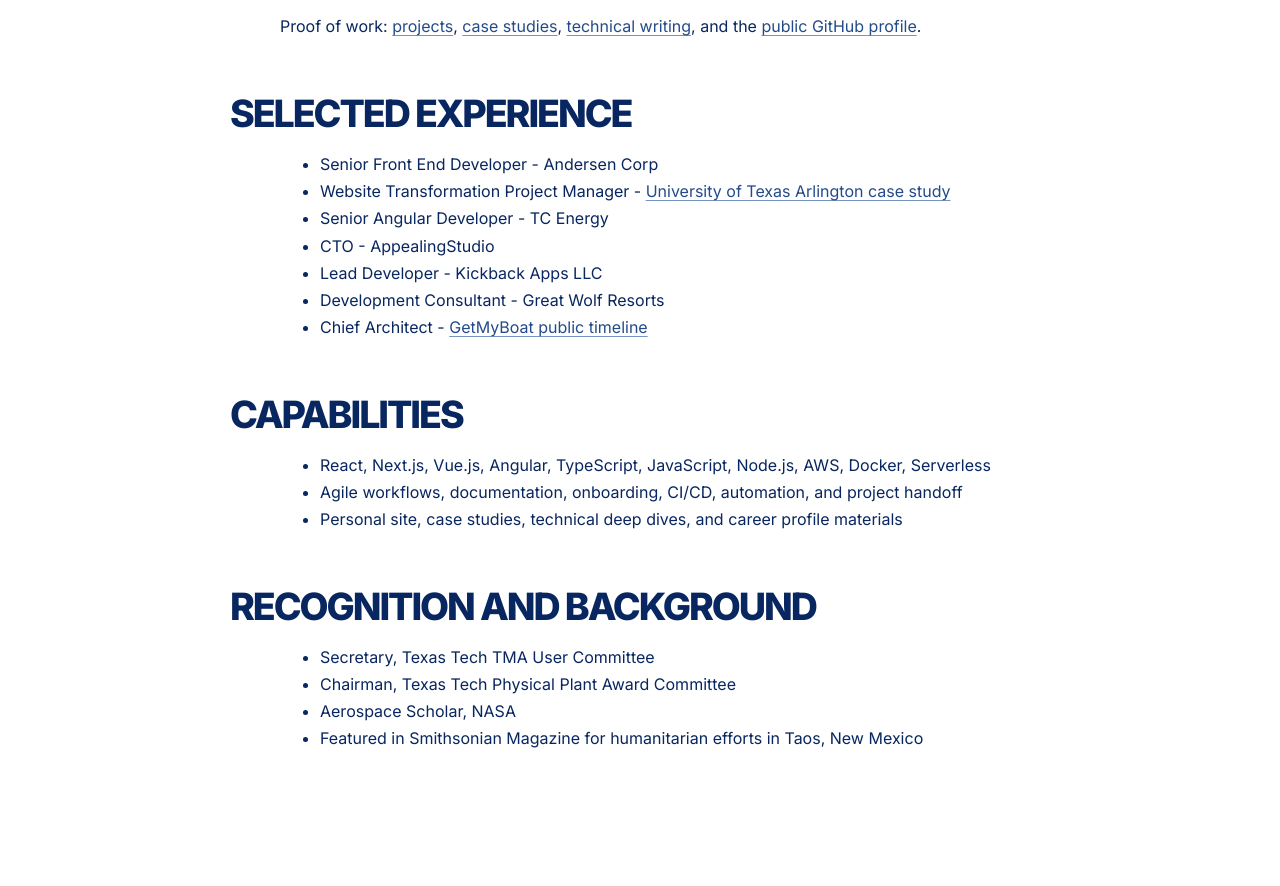
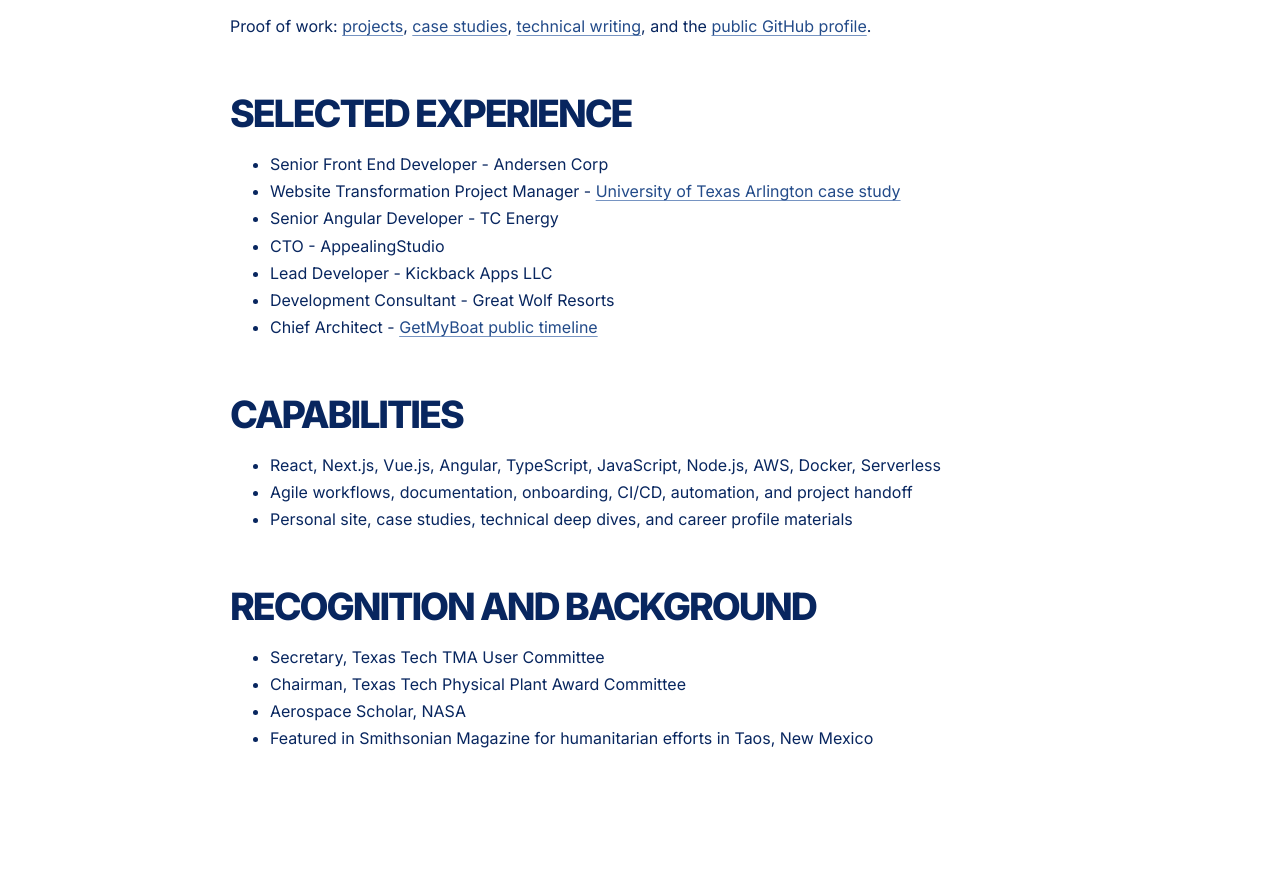
Before and after one commit to kieferwaight/kieferwaight.com, an Astro site: page /resume in a window 1280 px wide. Shown: the part 610-1496 px from the top of the page. Built offline with nearby package versions, Linux system fonts and the light colour scheme; Astro itself is replaced by a stand-in of ours.

Commit message:
Update ContentPage component and styles for improved layout handling

```diff
--- a/src/components/ContentPage.astro
+++ b/src/components/ContentPage.astro
@@ -4,11 +4,13 @@
 const { entry, section = '' } = Astro.props;
 const { Content } = await render(entry);
 const isIndex = entry.id === 'index';
+const isTelemetryDeepDive = entry.id.startsWith('industrial-telemetry/');
+const isResume = entry.id === 'resume';
 const isArticle = ['Article', 'BlogPosting', 'TechArticle'].includes(entry.data.schema_type);
 const displayTitle = entry.data.display_title ?? entry.data.title.replace(/\s+\|\s+.*$/, '');
 const formattedDate = entry.data.date_published ? new Intl.DateTimeFormat('en-US', { month: 'short', year: 'numeric' }).format(entry.data.date_published) : null;
 ---
 <SiteLayout title={entry.data.title} description={entry.data.description ?? entry.data.title} type={entry.data.schema_type === 'BlogPosting' || entry.data.schema_type === 'TechArticle' ? 'article' : 'website'} published={entry.data.date_published} image={entry.data.og_image}>
   <header class:list={["page-intro", { "article-header": isArticle }]}><span class="eyebrow">{section || 'Field notes'}</span><h1>{displayTitle}</h1><p>{entry.data.description}</p>{isArticle && <div class="article-meta"><span class="author">By {entry.data.author_name || 'Kiefer Waight'}</span>{formattedDate && <span>{formattedDate}</span>}<span>{section || 'Field notes'}</span></div>}</header>
-  <article class:list={["content-shell", { "index-content": isIndex }]}><Content /></article>
+  <article class:list={["content-shell", { "index-content": isIndex, "telemetry-deep-dive": isTelemetryDeepDive, "resume-content": isResume }]}><Content /></article>
 </SiteLayout>
--- a/src/styles/global.css
+++ b/src/styles/global.css
@@ -446,12 +446,35 @@
     font-size: 1.1rem;
 }
 
-.content-shell p,
+.content-shell p {
+    max-width: none;
+    margin-left: 0;
+    margin-right: auto;
+}
+
 .content-shell ul,
 .content-shell ol {
-    max-width: 720px;
-    margin-left: auto;
-    margin-right: auto;
+    max-width: none;
+    margin-left: 0;
+    margin-right: 0;
+}
+
+.index-content>p:first-of-type {
+    max-width: none;
+    margin-left: 0;
+    margin-right: 0;
+}
+
+.telemetry-deep-dive>p {
+    max-width: none;
+    margin-left: 0;
+    margin-right: 0;
+}
+
+.resume-content>p {
+    max-width: none;
+    margin-left: 0;
+    margin-right: 0;
 }
 
 .content-shell a {
```
